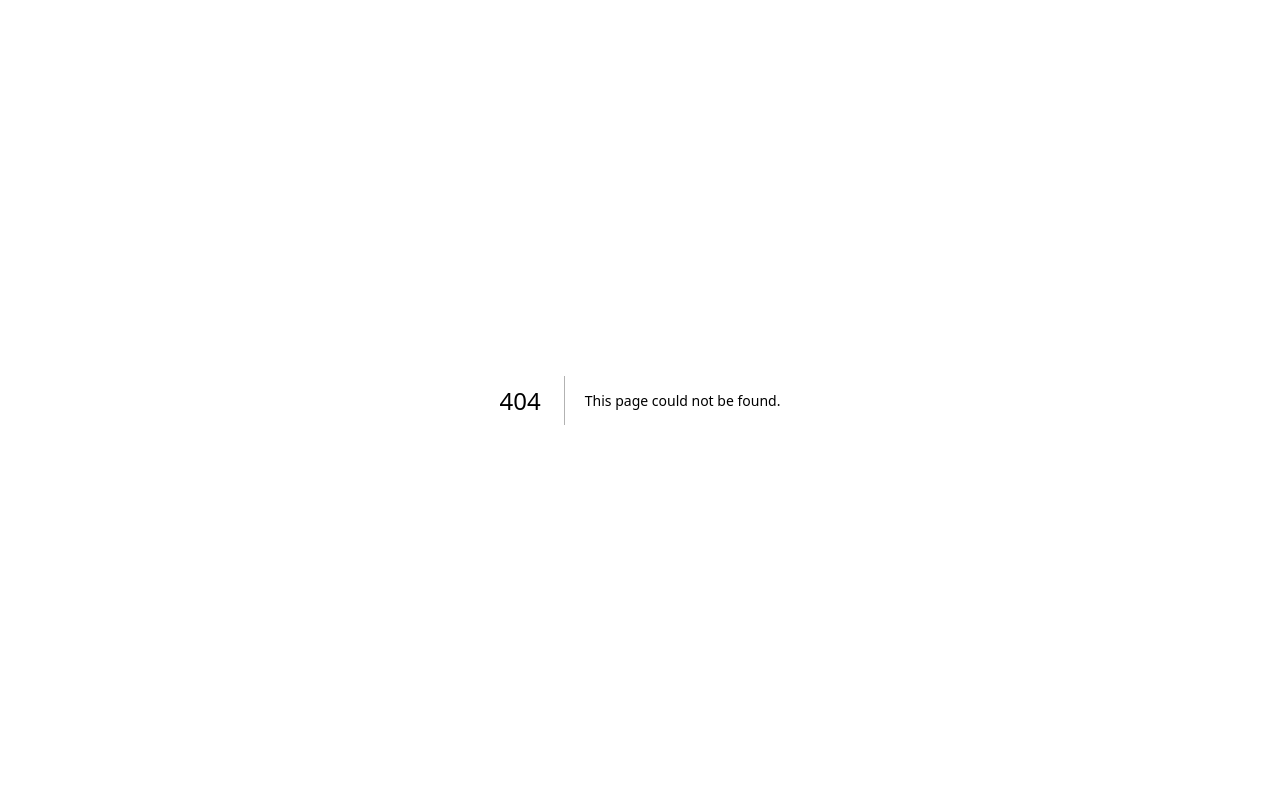
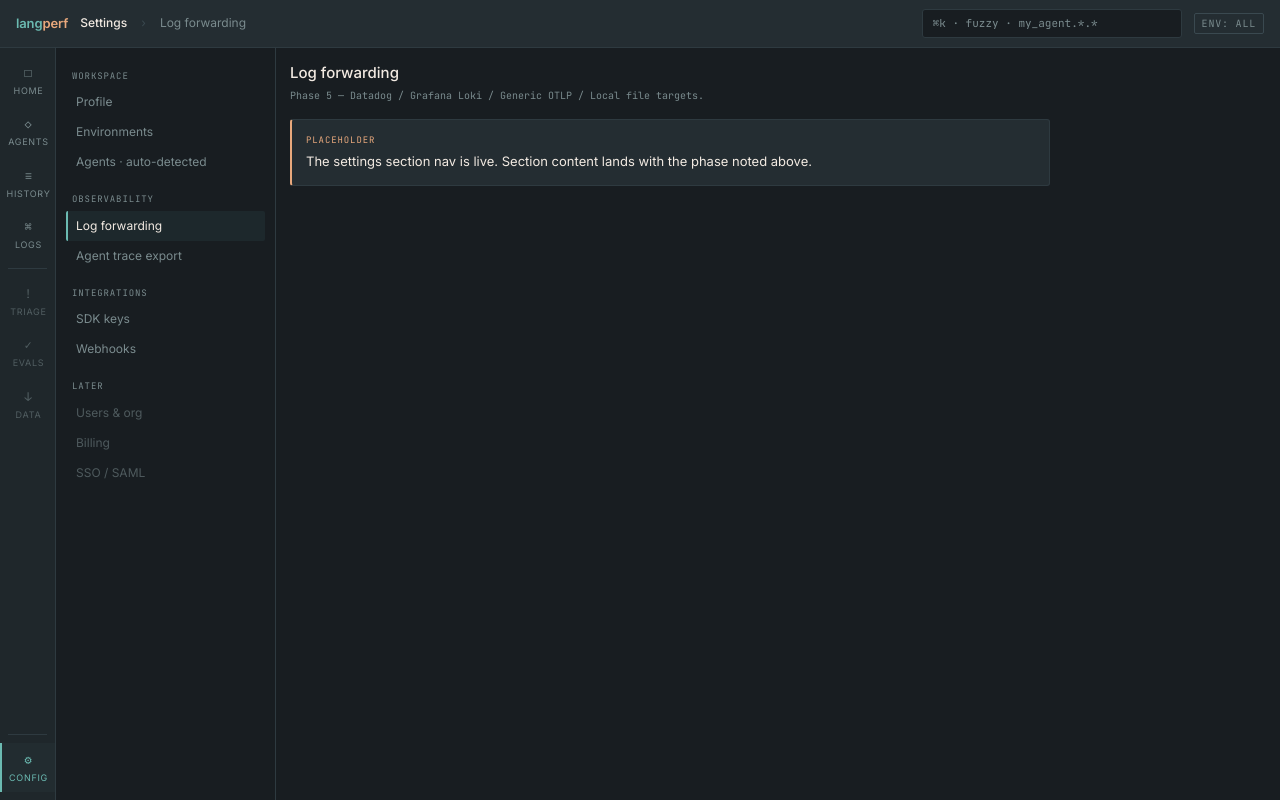
Before and after one commit to AetherSolace-Systems/LangPerf, a Next.js app in the folder web/: page /settings/log-forwarding in a window 1280 px wide. Before the commit this address had no page. Built offline with nearby package versions, Linux system fonts and the light colour scheme.

Commit message:
web: /settings shell with section nav + placeholder content

```diff
--- /dev/null
+++ b/web/app/settings/[section]/page.tsx
@@ -0,0 +1,102 @@
+import Link from "next/link";
+import { notFound } from "next/navigation";
+import { AppShell } from "@/components/shell/app-shell";
+import { ContextSidebar } from "@/components/shell/context-sidebar";
+import { SETTINGS_SECTIONS } from "@/components/shell/nav-config";
+
+export default async function SettingsSection({
+  params,
+}: {
+  params: Promise<{ section: string }>;
+}) {
+  const { section } = await params;
+  const item = SETTINGS_SECTIONS.find((s) => s.id === section);
+  if (!item || item.v2) notFound();
+
+  const groups: Array<{ key: string; label: string }> = [
+    { key: "workspace", label: "Workspace" },
+    { key: "observability", label: "Observability" },
+    { key: "integrations", label: "Integrations" },
+    { key: "later", label: "Later" },
+  ];
+
+  const sidebar = (
+    <ContextSidebar>
+      {groups.map((g) => (
+        <div key={g.key} className="mb-[6px]">
+          <div className="px-[6px] pt-[10px] pb-[4px] font-mono text-[9px] text-patina uppercase tracking-[0.1em]">
+            {g.label}
+          </div>
+          {SETTINGS_SECTIONS.filter((s) => s.group === g.key).map((s) => {
+            const active = s.id === section;
+            if (s.v2) {
+              return (
+                <div
+                  key={s.id}
+                  className="px-[10px] py-[6px] text-[12px] text-patina opacity-55 cursor-not-allowed"
+                  title="v2 · coming soon"
+                  aria-disabled
+                >
+                  {s.label}
+                </div>
+              );
+            }
+            return (
+              <Link
+                key={s.id}
+                href={s.href}
+                className={`block px-[10px] py-[6px] text-[12px] rounded-[2px] ${
+                  active
+                    ? "bg-[color:rgba(107,186,177,0.07)] text-warm-fog border-l-2 border-l-aether-teal pl-[8px]"
+                    : "text-patina hover:text-warm-fog"
+                }`}
+              >
+                {s.label}
+              </Link>
+            );
+          })}
+        </div>
+      ))}
+    </ContextSidebar>
+  );
+
+  const breadcrumb = (
+    <>
+      <span className="font-medium text-warm-fog">Settings</span>
+      <span className="mx-[6px] text-[color:var(--border-strong)]">›</span>
+      <span>{item.label}</span>
+    </>
+  );
+
+  const phaseHint: Record<string, string> = {
+    "log-forwarding": "Phase 5 — Datadog / Grafana Loki / Generic OTLP / Local file targets.",
+    "trace-export": "Phase 5 — what gets forwarded: server logs, trace events, full payloads, SDK diagnostics.",
+    "profile": "Phase 2+ — single-user placeholder in v1.",
+    "environments": "Phase 2 — rename and order your dev/staging/prod environments.",
+    "agents-review": "Phase 2 — queue of auto-detected agents needing human review.",
+    "sdk-keys": "Follow-up — SDK key rotation for authenticated ingest.",
+    "webhooks": "Follow-up — outbound webhooks on run events.",
+  };
+
+  return (
+    <AppShell
+      topBar={{ breadcrumb }}
+      contextSidebar={sidebar}
+    >
+      <div className="max-w-[760px]">
+        <h1 className="text-[15px] text-warm-fog font-medium mb-[4px]">{item.label}</h1>
+        <div className="font-mono text-[10px] text-patina mb-[16px]">
+          {phaseHint[section] ?? "Placeholder."}
+        </div>
+        <div className="border border-[color:var(--border)] border-l-2 border-l-peach-neon rounded-[3px] bg-[color:var(--surface)] p-[14px]">
+          <div className="font-mono text-[9px] text-peach-neon uppercase tracking-[0.1em] mb-[4px]">
+            placeholder
+          </div>
+          <div className="text-[13px] text-warm-fog">
+            The settings section nav is live. Section content lands with the phase noted above.
+          </div>
+        </div>
+      </div>
+    </AppShell>
+  );
+}
--- /dev/null
+++ b/web/app/settings/page.tsx
@@ -0,0 +1,5 @@
+import { redirect } from "next/navigation";
+
+export default function SettingsRoot() {
+  redirect("/settings/log-forwarding");
+}
```
